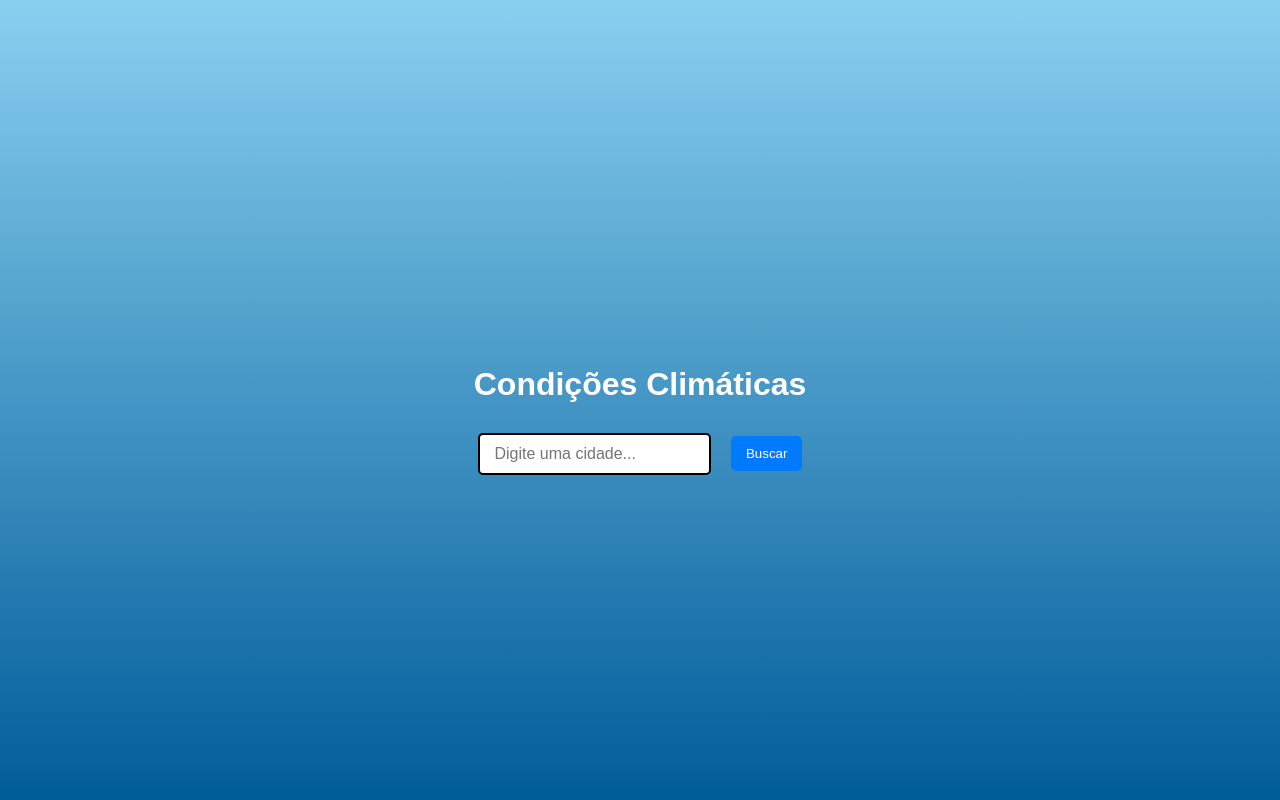
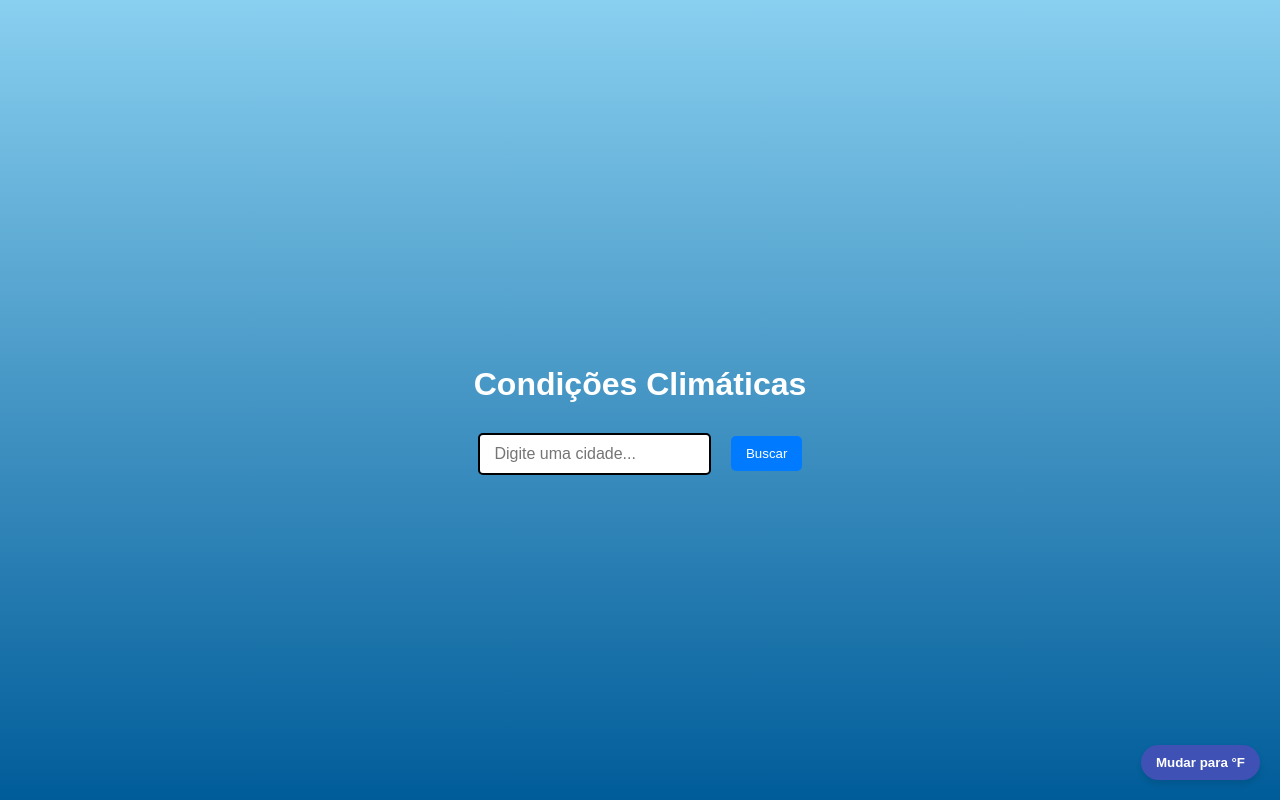
Before and after one commit to gabrielcavalcantedossantos1/previs-o-do-tempo-2, a React (Vite) app: page / in a window 1280 px wide. Built offline with nearby package versions, Linux system fonts and the light colour scheme; no server answers.

Commit message:
adicionando troca de temperatura e velocidade do vento

```diff
--- a/src/App.jsx
+++ b/src/App.jsx
@@ -3,10 +3,29 @@ import './AppStyles.js'
 import Busca from './components/Busca.jsx'
 import CLimaAtual from './components/CLimaAtual.jsx'
 import Previsao from './components/Previsao.jsx'
+import BotaoUnidade from './components/BotaoUnidade.jsx'
 import { useState, useEffect } from 'react'
 import axios from "axios"
 
 import { Titulo, CLimaContainer, ErroMensagem } from "./AppStyles.js"
+
+// Funções de Conversão - Podemos colocá-las fora do componente para evitar recriação, mas aqui é um bom lugar por enquanto.
+// --------------------------------------------------------------------------------------------------------------------
+
+// 1. Temperatura: F = C * 1.8 + 32
+const celsiusParaFahrenheit = (celsius) => {
+  if (celsius === undefined || celsius === null) return null;
+  // .toFixed(2) para manter duas casas decimais
+  return (celsius * 1.8 + 32).toFixed(2);
+};
+
+// 2. Vento: mph = m/s * 2.237 (OpenWeatherMap retorna em m/s na unidade 'metric')
+const mpsParaMph = (mps) => {
+  if (mps === undefined || mps === null) return null;
+  return (mps * 2.237).toFixed(1);
+};
+
+// --------------------------------------------------------------------------------------------------------------------
 
 const App = () => {
   const apiKey = import.meta.env.VITE_API_KEY || ''
@@ -16,7 +35,17 @@ const App = () => {
   const [previsao, setPrevisao] = useState([])
   const [erro, setErro] = useState('')
 
-  // BUSCA AUTOMÁTICA POR GPS
+  // NOVO ESTADO PARA A UNIDADE: 'C' (Celsius) ou 'F' (Fahrenheit)
+  const [unidade, setUnidade] = useState('C')
+
+  // FUNÇÃO PARA TROCAR O ESTADO DA UNIDADE SEM CHAMAR A API
+  const handleTrocaUnidade = () => {
+    // Se for 'C', troca para 'F'; se for 'F', troca para 'C'
+    setUnidade(unidade === 'C' ? 'F' : 'C');
+  };
+
+
+  // BUSCA AUTOMÁTICA POR GPS (PERMANECE COM units=metric)
   useEffect(() => {
     navigator.geolocation.getCurrentPosition(async (position) => {
       const lat = position.coords.latitude
@@ -41,7 +70,6 @@ const App = () => {
     })
   }, [apiKey])
 
-  // BUSCA AO DIGITAR CIDADE
   const buscarClima = async () => {
     try {
       const respostaClimaAtual = await axios.get(
@@ -56,7 +84,6 @@ const App = () => {
       setPrevisao(respostaPrevisao.data.list.slice(0, 6))
       setErro('')
 
-      // Scroll suave para o topo ao buscar
       window.scrollTo({ top: 0, behavior: 'smooth' })
 
     } catch (error) {
@@ -78,8 +105,28 @@ const App = () => {
 
       {erro && <ErroMensagem>{erro}</ErroMensagem>}
 
-      {clima && <CLimaAtual clima={clima} />}
-      {previsao.length > 0 && <Previsao previsoes={previsao} />}
+      <BotaoUnidade
+        handleTroca={handleTrocaUnidade}
+        unidadeAtual={unidade}
+      />
+
+      {clima &&
+        <CLimaAtual
+          clima={clima}
+          unidade={unidade}
+          converterTemperatura={celsiusParaFahrenheit}
+          converterVento={mpsParaMph}
+        />}
+
+      {/* ⬇️ TRECHO CORRIGIDO! ⬇️ */}
+      {previsao.length > 0 &&
+        <Previsao
+          previsoes={previsao}
+          unidade={unidade}
+          converterTemperatura={celsiusParaFahrenheit}
+          converterVento={mpsParaMph}
+        />}
+      {/* ⬆️ FIM DO TRECHO CORRIGIDO ⬆️ */}
     </CLimaContainer>
   )
 }
--- /dev/null
+++ b/src/components/BotaoUnidade.jsx
@@ -0,0 +1,37 @@
+// /src/components/BotaoUnidade.jsx
+
+import React from 'react';
+// Importe seu componente de estilo ou use o estilo inline
+import styled from 'styled-components';
+
+const BotaoFAB = styled.button`
+  position: fixed; /* Fixa na tela */
+  bottom: 20px;    /* 20px da borda inferior */
+  right: 20px;     /* 20px da borda direita */
+  z-index: 1000;   /* Garante que fique acima de outros elementos */
+  padding: 10px 15px;
+  border-radius: 50px;
+  background-color: #3f51b5; /* Cor primária */
+  color: white;
+  border: none;
+  cursor: pointer;
+  font-weight: bold;
+  box-shadow: 0 4px 6px rgba(0, 0, 0, 0.1);
+  transition: background-color 0.3s ease;
+  &:hover {
+    background-color: #303f9f;
+  }
+`;
+
+const BotaoUnidade = ({ handleTroca, unidadeAtual }) => {
+
+  const proximaUnidade = unidadeAtual === 'C' ? '°F' : '°C';
+
+  return (
+    <BotaoFAB onClick={handleTroca}>
+      Mudar para {proximaUnidade}
+    </BotaoFAB>
+  );
+};
+
+export default BotaoUnidade;
--- a/src/components/CLimaAtual.jsx
+++ b/src/components/CLimaAtual.jsx
@@ -1,7 +1,7 @@
 import { ClimaInfo, ClimaCard } from './CLimaAtualSryled';
 import { coresDeFundo } from './Estilos.jsx';
 
-const CLimaAtual = ({ clima }) => {
+const CLimaAtual = ({ clima, unidade, converterTemperatura, converterVento }) => {
     if (!clima || !clima.weather || !clima.weather[0]) return null;
 
     const temperatura = clima.main;
@@ -10,6 +10,27 @@ const CLimaAtual = ({ clima }) => {
 
     const hora = new Date(clima.dt * 1000)
         .toLocaleTimeString("pt-BR", { hour: "2-digit", minute: "2-digit" });
+    const tempExibida =
+        unidade === 'C'
+            ? temperatura.temp
+            : converterTemperatura(temperatura.temp);
+
+    const sensacaoExibida =
+        unidade === 'C'
+            ? temperatura.feels_like
+            : converterTemperatura(temperatura.feels_like);
+
+    const simboloTemp = unidade === 'C' ? '°C' : '°F';
+
+    const velocidadeVentoMS = clima.wind.speed;
+
+    const velocidadeVentoExibida =
+        unidade === 'C'
+            ? (velocidadeVentoMS * 3.6).toFixed(1)
+            : converterVento(velocidadeVentoMS);
+
+    const simboloVento = unidade === 'C' ? 'km/h' : 'mph';
+
 
     return (
         <ClimaInfo>
@@ -21,11 +42,22 @@ const CLimaAtual = ({ clima }) => {
                     src={`http://openweathermap.org/img/wn/${clima.weather[0].icon}.png`}
                     alt={clima.weather[0].description}
                 />
-        <p style={{ fontSize: '20px' }}><strong>Temperatura: </strong>{temperatura.temp}°C</p>
+
+                <p style={{ fontSize: '20px' }}>
+                    <strong>Temperatura: </strong>{tempExibida}{simboloTemp}
+                </p>
+
                 <p><strong>Clima:</strong> {clima.weather[0].description}</p>
-        <p><strong>Sensação térmica: </strong>{temperatura.feels_like}°C</p>
+
+                <p>
+                    <strong>Sensação térmica: </strong>{sensacaoExibida}{simboloTemp}
+                </p>
+
                 <p><strong>Umidade do ar: </strong>{temperatura.humidity}%</p>
-        <p><strong>Vento: </strong>{(clima.wind.speed * 3.6).toFixed(1)} km/h</p>
+
+                <p>
+                    <strong>Vento: </strong>{velocidadeVentoExibida} {simboloVento}
+                </p>
             </ClimaCard>
         </ClimaInfo>
     );
--- a/src/components/Previsao.jsx
+++ b/src/components/Previsao.jsx
@@ -8,11 +8,20 @@ import {
 import { coresDeFundo } from './Estilos.jsx';
 import { useState } from "react";
 
-const Previsao = ({ previsoes }) => {
+// ⬅️ ATUALIZADO: Recebendo todas as props necessárias
+const Previsao = ({ previsoes, unidade, converterTemperatura, converterVento }) => {
   const [detalheAberto, setDetalheAberto] = useState(null);
 
+  if (!previsoes || previsoes.length === 0) return null;
+
   const climaPrincipal = previsoes[0]?.weather[0].main;
+
+  // ⬅️ ATUALIZADO: Usando $background para evitar o erro do styled-components
   const corFundo = coresDeFundo(climaPrincipal);
+
+  // Definição dos Símbolos
+  const simboloTemp = unidade === 'C' ? '°C' : '°F';
+  const simboloVento = unidade === 'C' ? 'km/h' : 'mph';
 
   return (
     <PrevisaoContainer>
@@ -23,10 +32,34 @@ const Previsao = ({ previsoes }) => {
           const hora = previsao.dt_txt.split(" ")[1].slice(0, 5);
           const aberto = detalheAberto === previsao.dt;
 
+          // ----------------------------------------------------------------------
+          // ✨ LÓGICA DE CONVERSÃO PARA CADA ITEM DA PREVISÃO ✨
+
+          // 1. Temperatura
+          const tempExibida =
+              unidade === 'C'
+                  ? previsao.main.temp
+                  : converterTemperatura(previsao.main.temp);
+
+          // 2. Sensação Térmica
+          const sensacaoExibida =
+              unidade === 'C'
+                  ? previsao.main.feels_like
+                  : converterTemperatura(previsao.main.feels_like);
+
+          // 3. Vento
+          const velocidadeVentoMS = previsao.wind.speed;
+          const velocidadeVentoExibida =
+              unidade === 'C'
+                  ? (velocidadeVentoMS * 3.6).toFixed(1) // Seu cálculo original: m/s para km/h
+                  : converterVento(velocidadeVentoMS);  // Agora, usa a função passada para m/s para mph
+          // ----------------------------------------------------------------------
+
           return (
             <div key={previsao.dt}>
 
-              <ItemPrevisao background={corFundo}
+              {/* ⬅️ CORREÇÃO: Usando $background no styled-components */}
+              <ItemPrevisao $background={corFundo}
               style={{
                 minWidth:'28vh',
                 margin:'0 20px'
@@ -38,7 +71,8 @@ const Previsao = ({ previsoes }) => {
                   alt={clima.description}
                 />
 
-                <p><strong>Temperatura: </strong>{previsao.main.temp} °C</p>
+                {/* EXIBINDO TEMPERATURA CONVERTIDA */}
+                <p><strong>Temperatura: </strong>{tempExibida} {simboloTemp}</p>
               </ItemPrevisao>
 
               {!aberto && (
@@ -50,9 +84,14 @@ const Previsao = ({ previsoes }) => {
               {aberto && (
                 <Detalhes>
                   <p><strong>Clima:</strong> {clima.description}</p>
-                  <p><strong>Sensação térmica:</strong> {previsao.main.feels_like} °C</p>
+
+                  {/* EXIBINDO SENSAÇÃO TÉRMICA CONVERTIDA */}
+                  <p><strong>Sensação térmica:</strong> {sensacaoExibida} {simboloTemp}</p>
+
                   <p><strong>Umidade:</strong> {previsao.main.humidity}%</p>
-                  <p><strong>Vento:</strong> {(previsao.wind.speed * 3.6).toFixed(1)} km/h</p>
+
+                  {/* EXIBINDO VENTO CONVERTIDO */}
+                  <p><strong>Vento:</strong> {velocidadeVentoExibida} {simboloVento}</p>
 
                   <Botao onClick={() => setDetalheAberto(null)}>
                     Fechar detalhes
```
Lines whose indentation alone changed are shown as unchanged.
